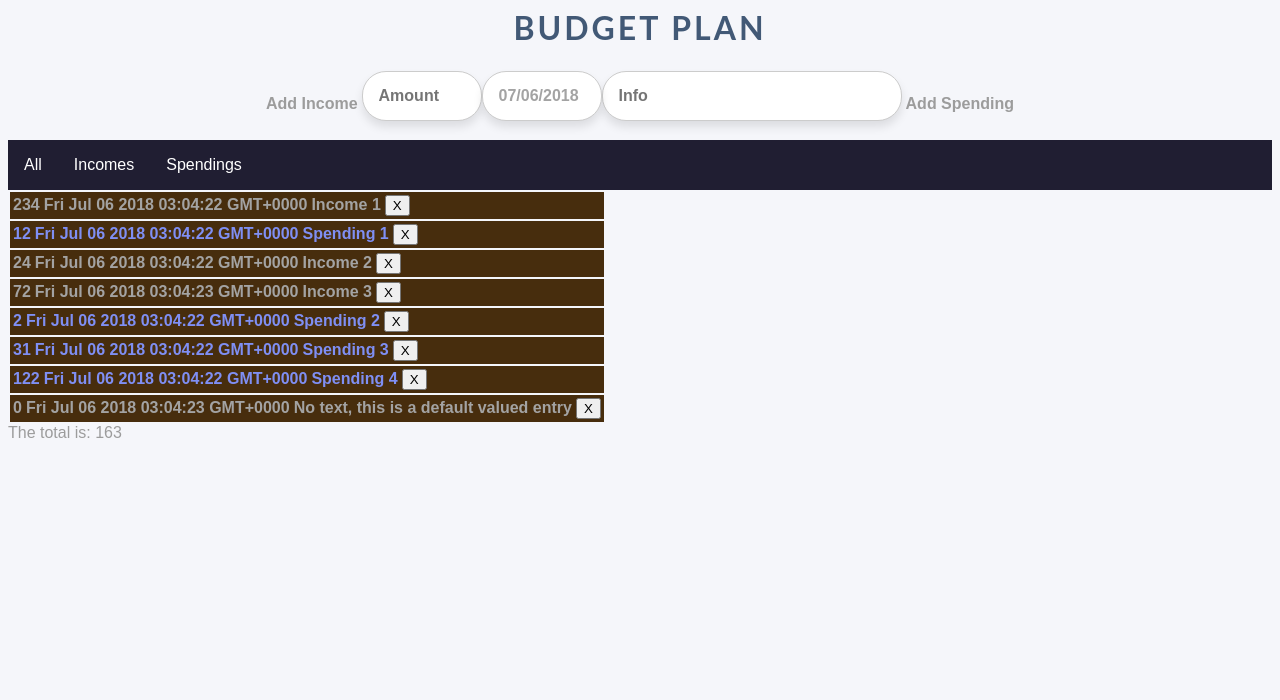
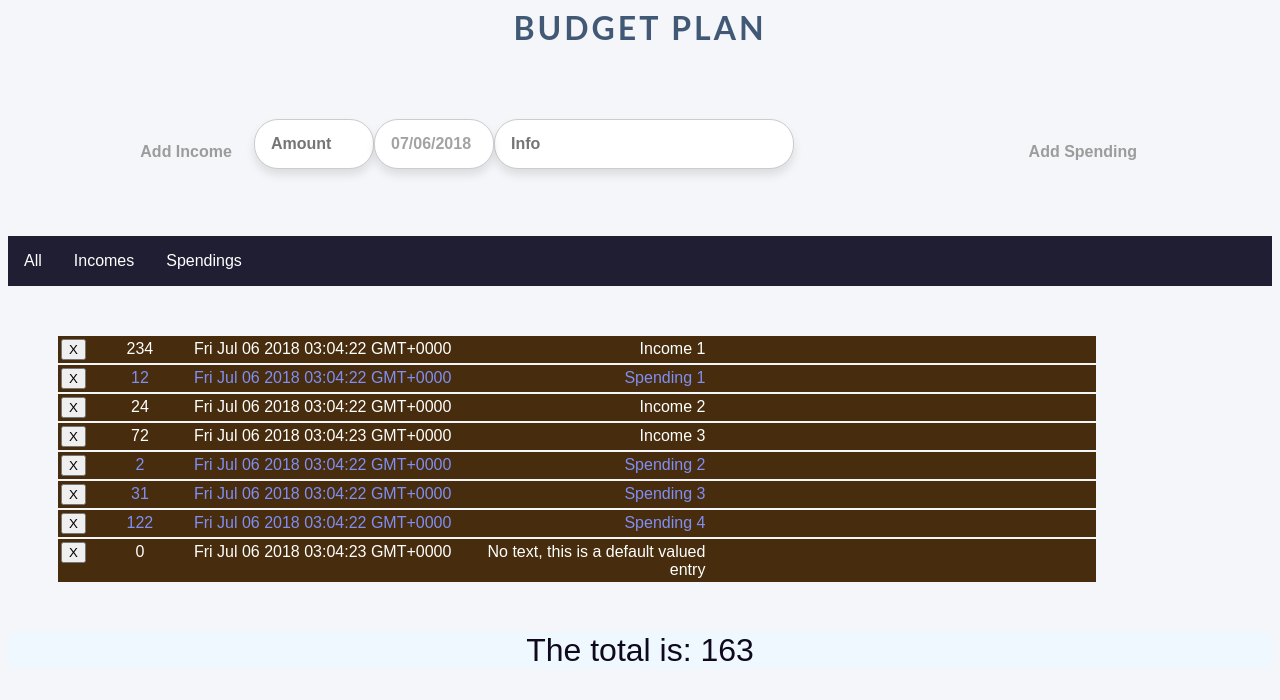
Before and after one commit to mklaudia/budget-plan, a React app: page / in a window 1280 px wide. Shown: the top 700 px of the page. Built offline with nearby package versions, Linux system fonts and the light colour scheme.

Commit message:
not nice but sg

```diff
--- a/src/component/input/Form.less
+++ b/src/component/input/Form.less
@@ -21,6 +21,12 @@
 .table{
   margin: auto !important;
 }
+table td:nth-of-type(1) {width:20%;}
+table td:nth-of-type(2) {
+  text-align: center;
+}
+table th:nth-of-type(3) {width:20%;}
+
 
 ul {
   list-style-type: none;
--- a/src/component/output/Entry.js
+++ b/src/component/output/Entry.js
@@ -26,18 +26,20 @@ class Entry extends Component{
         return(
             <tr>
             <DifferedEntries isIncome={entry.isIncome}>
-                <th>{entry.amount}</th>
+              <td>
+                    <input
+                        type="submit"
+                        value = "X"
+                        onClick={() => {this.onDelete()}}
+                    />
+                </td>
 
-                <th>{entry.date.toString()}</th>
+                <td>{entry.amount}</td>
 
-                <th>{entry.info}</th>
-                <th>
-                <input
-                    type="submit"
-                    value = "X"
-                    onClick={() => {this.onDelete()}}
-                />
-                </th>
+                <td>{entry.date.toString()}</td>
+
+                <td>{entry.info}</td>
+
             </DifferedEntries>
             </tr>
         );
@@ -47,9 +49,8 @@ class Entry extends Component{
 
 
 const DifferedEntries = styled.section`
-    color: ${props => props.isIncome ? '#a3a3a3' : '#7f8ff4'};
+    color: ${props => props.isIncome ? 'white' : '#7f8ff4'};
     background-color: rgb(71, 45, 13);
-
 `;
 // $input-bg-color: #fff;
 // $input-text-color: #a3a3a3;
--- a/src/component/output/EntryList.js
+++ b/src/component/output/EntryList.js
@@ -1,11 +1,11 @@
 import React, {Component} from 'react';
 import { BrowserRouter as Router, Route, Redirect } from "react-router-dom";
 import Entry from './Entry';
+import style from './EntryList.less';
 
 const ALL = "ALL";
 const INCOMES = "INCOMES";
 const SPENDINGS = "SPENDINGS";
-// const {ALL, INCOMES, SPENDINGS} = {"ALL", "INCOMES", "SPENDINGS"};
 
 export default class EntryList extends Component{
     getFilteredEntries = (filter, entries) => {
@@ -64,7 +64,7 @@ export default class EntryList extends Component{
                     </tbody>
                     </table>
 
-                    <div>
+                    <div className="total">
                         The total is: {this.getTotal(this.props.entries)}
                     </div>
             </div>
--- /dev/null
+++ b/src/component/output/EntryList.less
@@ -0,0 +1,21 @@
+
+table td:nth-of-type(1) {width:20px;}
+table td:nth-of-type(2) {width:100px;}
+table th:nth-of-type(3) {width:150px !important;}
+table td:nth-of-type(4) {
+    width:250px;
+    text-align: right;
+}
+
+table{
+    width: 90%;
+    padding: 3em;
+}
+
+.total{
+    background-color: aliceblue;
+    color: rgb(14, 9, 29);
+    width: auto;
+    font-size: 2em;
+    text-align: center;
+}
```
